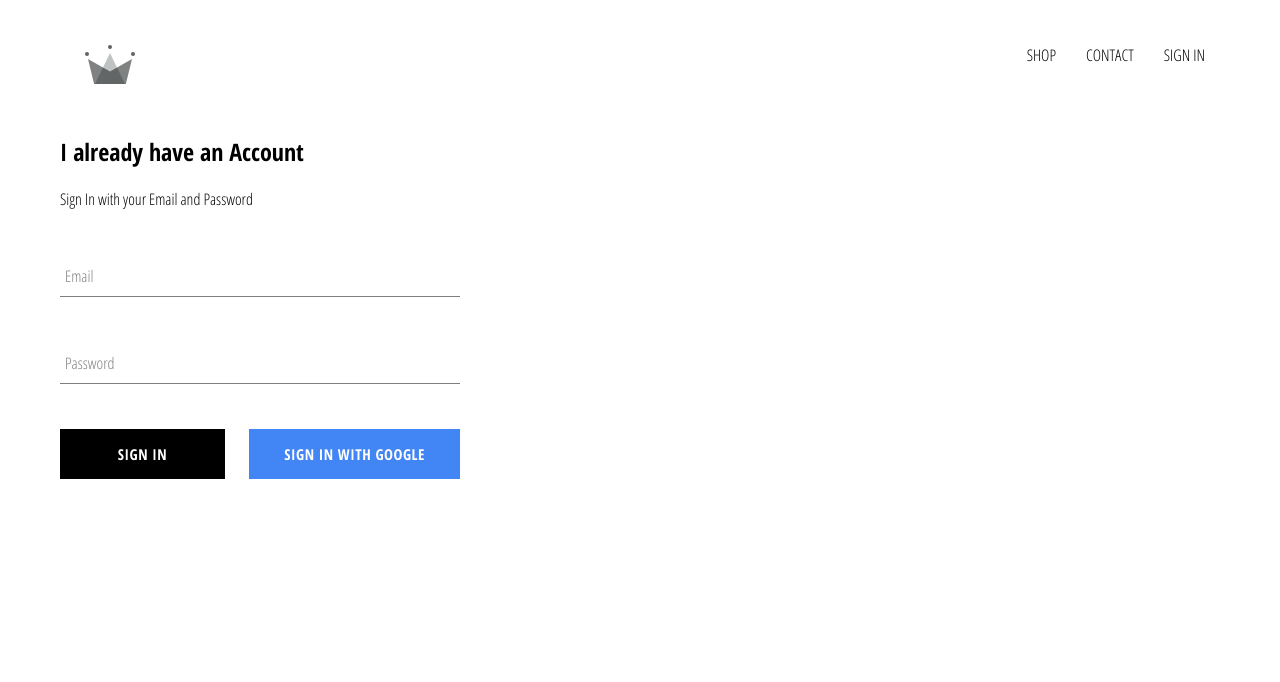
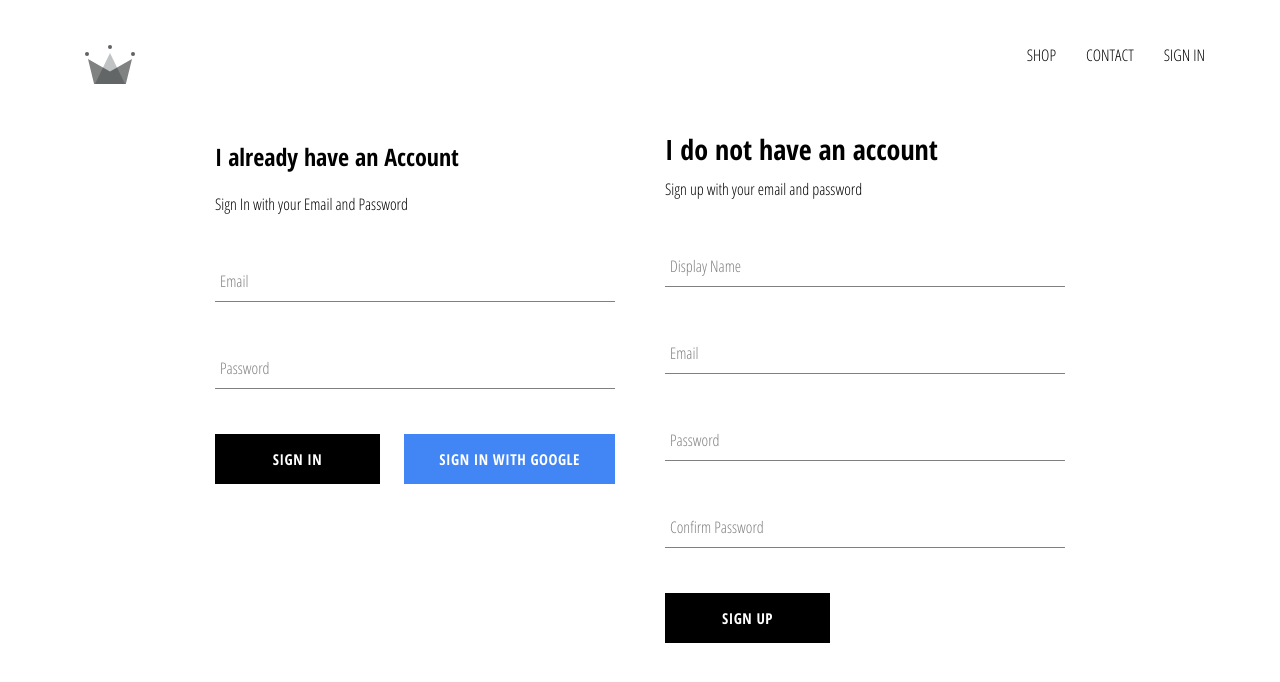
Before and after one commit to tamfolio/CrownEcommerce-Store, a React (Create React App) app: page /signin in a window 1280 px wide. Shown: the top 682 px of the page. Built offline with nearby package versions, Linux system fonts and the light colour scheme; no server answers.

Commit message:
add sign uo component

```diff
--- a/src/pages/Sign-in-and-sign-up/sign-in-and-sign-up.jsx
+++ b/src/pages/Sign-in-and-sign-up/sign-in-and-sign-up.jsx
@@ -1,11 +1,13 @@
 import React from "react";
 import SignIn from "../../components/sign-in/sign-in";
+import SignUp from "../../components/sign-up/sign-up";
 
 import './sign-in-and-sign-up.scss'
 
 const SignInAndSignUp = () => (
     <div className="sign-in-and-sign-up">
         <SignIn/>
+        <SignUp/>
     </div>
 )
 
--- a/src/pages/Sign-in-and-sign-up/sign-in-and-sign-up.scss
+++ b/src/pages/Sign-in-and-sign-up/sign-in-and-sign-up.scss
@@ -0,0 +1,6 @@
+.sign-in-and-sign-up {
+    width: 850px;
+    display: flex;
+    justify-content: space-between;
+    margin: 30px auto;
+}
```
